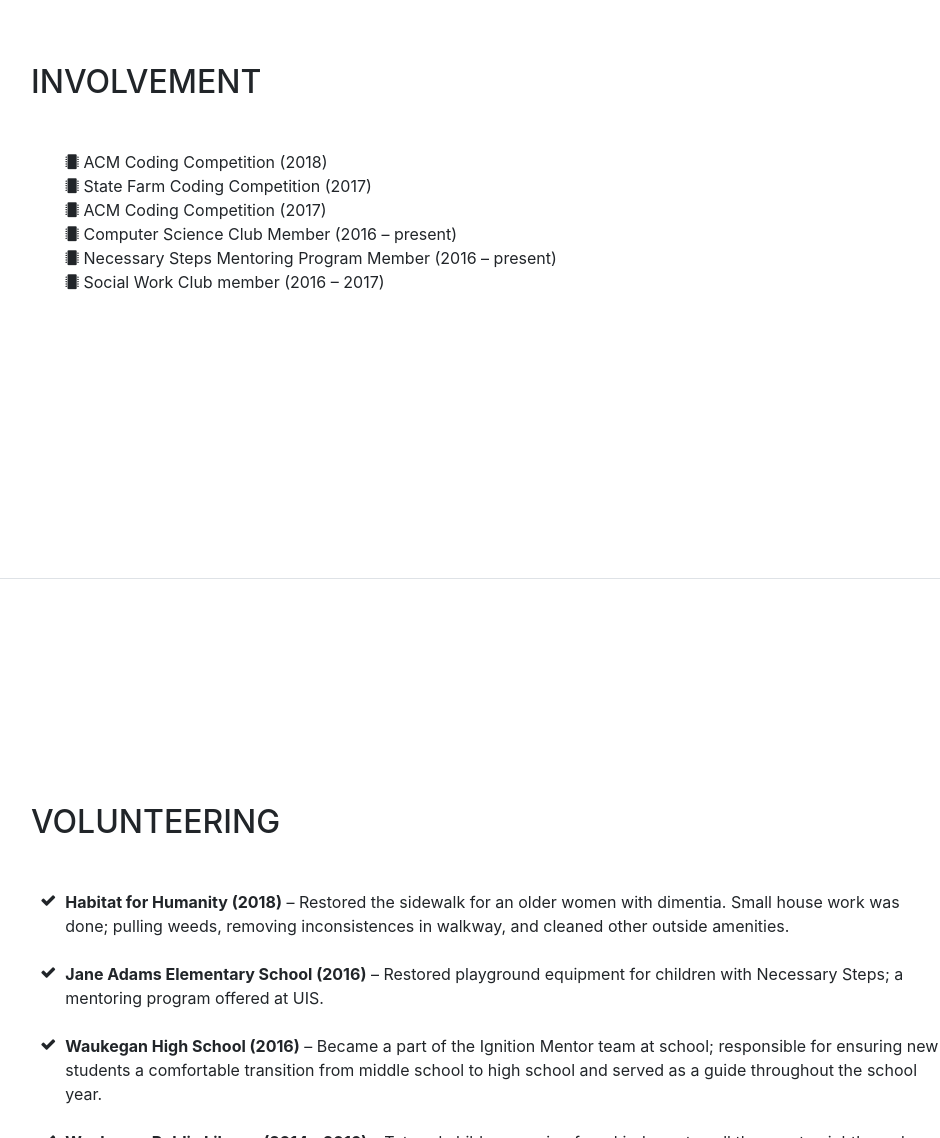
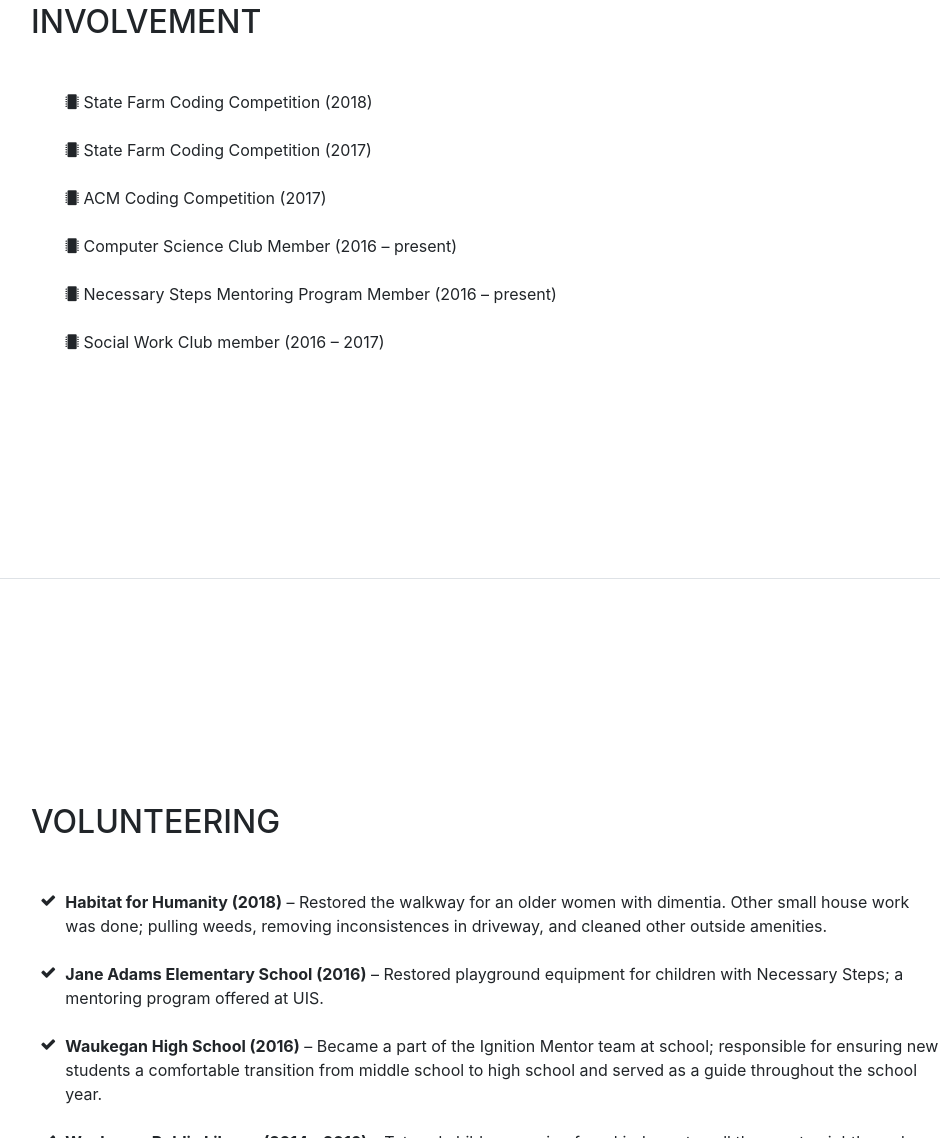
Before and after one commit to ricdominguez/ricdominguez.github.io, a website with bundled scripts: page index.html in a window 1280 px wide. Shown: the part 4268-5406 px from the top of the page, without its empty margins (289-1229 px from the left). Built offline with nearby package versions, Linux system fonts and the light colour scheme; a web font is replaced by a local one.

Commit message:
Small improvements made to resume

```diff
--- a/index.html
+++ b/index.html
@@ -252,19 +252,24 @@
           <ul class="fa-ul mb-0">
             <li>
               <i class="fa fa-microchip" aria-hidden="true"></i>
-              ACM Coding Competition (2018)</li>
+              State Farm Coding Competition (2018)</li>
+              <br>
             <li>
               <i class="fa fa-microchip" aria-hidden="true"></i>
               State Farm Coding Competition (2017)</li>
+              <br>
             <li>
               <i class="fa fa-microchip" aria-hidden="true"></i>
               ACM Coding Competition (2017)</li>
+              <br>
             <li>
               <i class="fa fa-microchip" aria-hidden="true"></i>
               Computer Science Club Member (2016 – present)</li>
+              <br>
             <li>
               <i class="fa fa-microchip" aria-hidden="true"></i>
               Necessary Steps Mentoring Program Member (2016 – present)</li>
+              <br>
             <li>
               <i class="fa fa-microchip" aria-hidden="true"></i>
               Social Work Club member (2016 – 2017)</li>
@@ -278,7 +283,7 @@
           <ul class="fa-ul mb-0">
             <li>
               <i class="fa-li fa fa-check"></i>
-              <b>Habitat for Humanity (2018)</b> – Restored the sidewalk for an older women with dimentia. Small house work was done; pulling weeds, removing inconsistences in walkway, and cleaned other outside amenities.</li>
+              <b>Habitat for Humanity (2018)</b> – Restored the walkway for an older women with dimentia. Other small house work was done; pulling weeds, removing inconsistences in driveway, and cleaned other outside amenities.</li>
               <br>
             <li>
               <i class="fa-li fa fa-check"></i>
```
